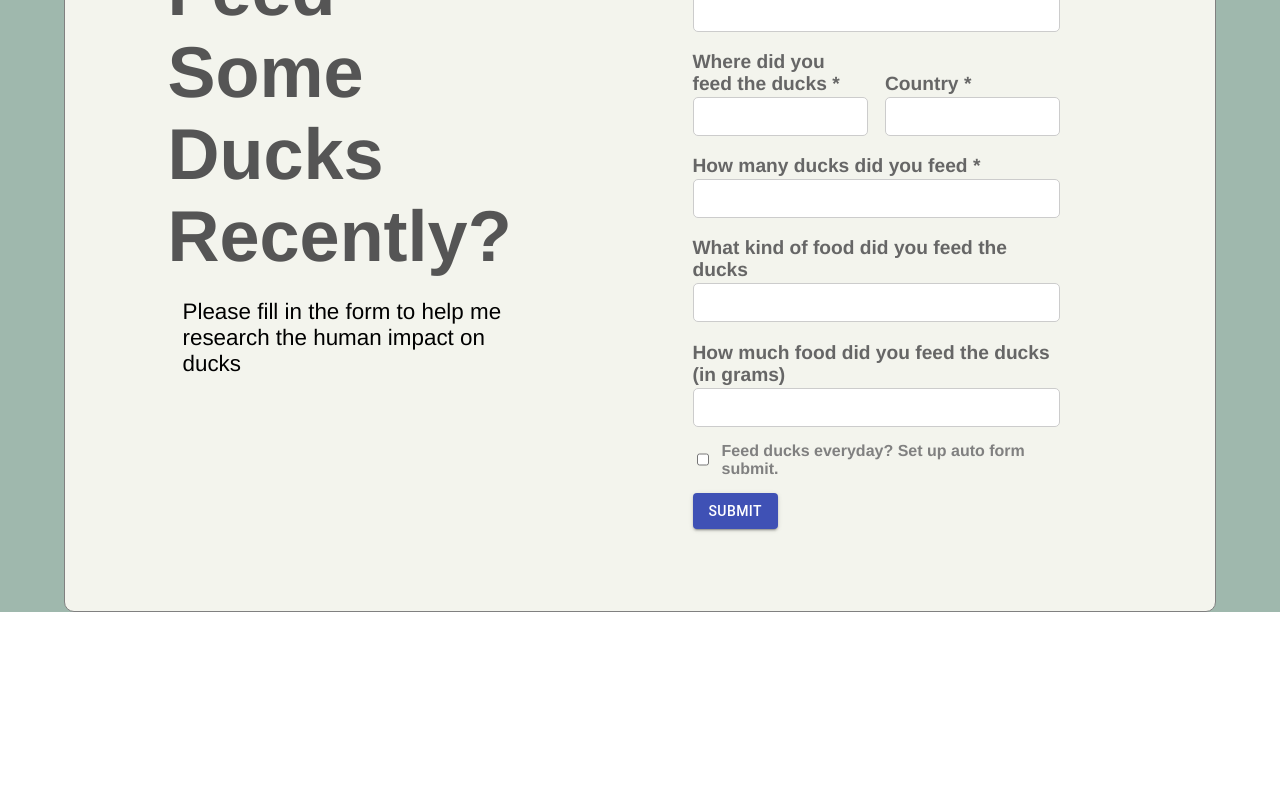
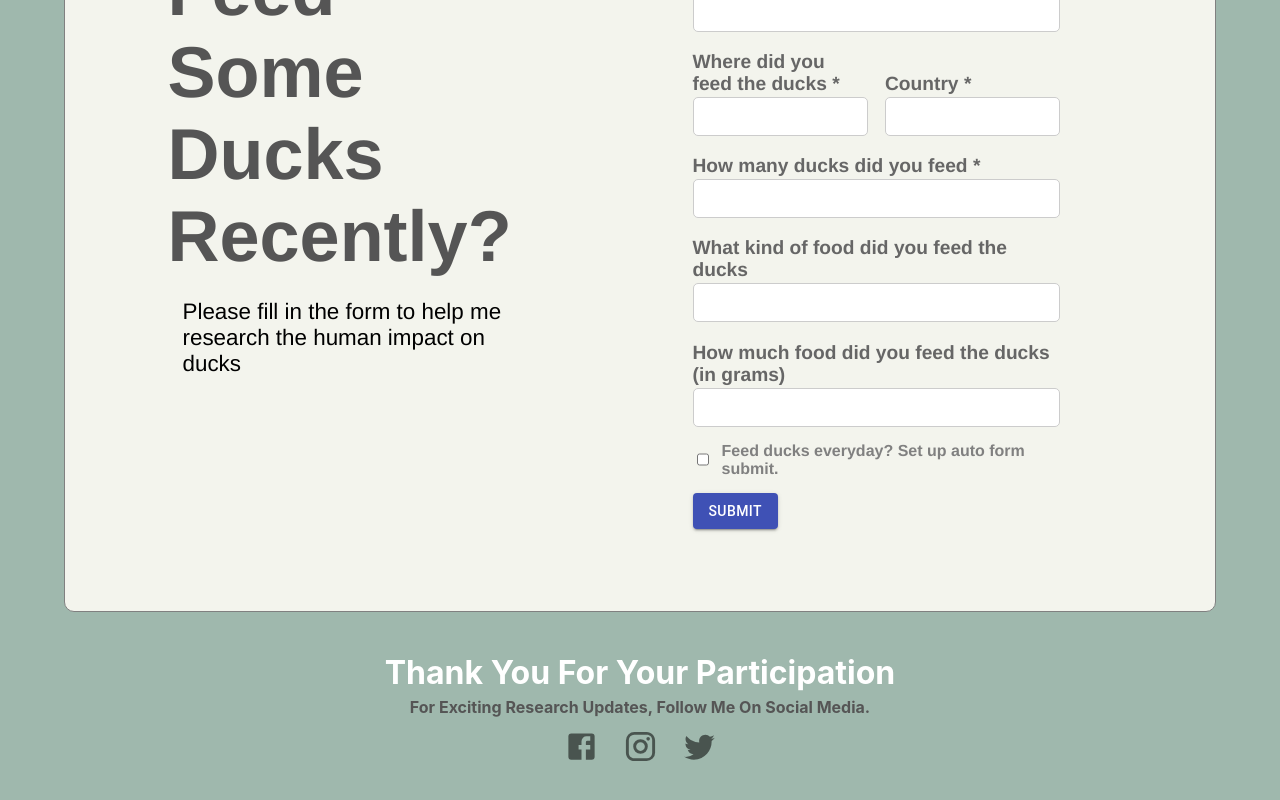
Before and after one commit to sagarbhp/DuckTreat-Front, a Next.js app: page / in a window 1280 px wide. Shown: the part 1080-1880 px from the top of the page. Before the commit the page ends 1692 px from the top, so only its background shows below. Built offline with nearby package versions, Linux system fonts and the light colour scheme.

Commit message:
[add] added footer component. main website is complete

```diff
--- /dev/null
+++ b/components/footer/index.js
@@ -0,0 +1,52 @@
+import React from "react";
+
+import FacebookIcon from "@material-ui/icons/Facebook";
+import InstagramIcon from "@material-ui/icons/Instagram";
+import TwitterIcon from "@material-ui/icons/Twitter";
+import { IconButton } from "@material-ui/core";
+
+function Footer() {
+  return (
+    <div className="footer-container">
+      <h1 className="footer-heading">Thank You For Your Participation</h1>
+      <p className="footer-text">
+        For Exciting Research Updates, Follow Me On Social Media.
+      </p>
+      <div>
+        <IconButton>
+          <FacebookIcon fontSize={"large"} />
+        </IconButton>
+        <IconButton>
+          <InstagramIcon fontSize={"large"} />
+        </IconButton>
+        <IconButton>
+          <TwitterIcon fontSize={"large"} />
+        </IconButton>
+      </div>
+      <style jsx>
+        {`
+          .footer-container {
+            padding: 20px;
+            padding-bottom: 50px;
+            background-color: #9fb8ad;
+            text-align: center;
+            position: relative;
+            bottom: 0;
+            width: 100%;
+          }
+          .footer-heading {
+            color: #fff;
+            margin-bottom: 5px;
+          }
+          .footer-text {
+            color: #555;
+            margin: 0;
+            font-weight: bold;
+          }
+        `}
+      </style>
+    </div>
+  );
+}
+
+export default Footer;
--- a/components/form/index.js
+++ b/components/form/index.js
@@ -1,6 +1,6 @@
 import React, { useState } from "react";
 import TextInput from "../StyledComponents/TextInput";
-import { Button } from "@material-ui/core";
+import { Button, CircularProgress } from "@material-ui/core";
 import Checkbox from "../StyledComponents/Checkbox";
 import usePost from "../../hooks/usePost";
 import Swal from "sweetalert2";
@@ -136,7 +136,7 @@ function Form() {
                   Submit
                 </Button>
               ) : (
-                <p>Loading ... </p>
+                <CircularProgress />
               )}
             </div>
           </form>
--- a/components/home/index.js
+++ b/components/home/index.js
@@ -1,17 +1,28 @@
 import React, { useState, useEffect } from "react";
 import Header from "../header";
+import Footer from "../footer";
+import Form from "../form";
 
 //Icon
 import ArrowDownwardIcon from "@material-ui/icons/ArrowDownward";
 import { Collapse, IconButton } from "@material-ui/core";
-import Form from "../form";
 
 function HomeComponent() {
   const [checked, setChecked] = useState(false);
 
+  //onrender starts animation
   useEffect(() => {
     setChecked(true);
   }, []);
+
+  // if user clicks the down arrow handleScroll fires and scrolls
+  // the user to the form
+  const handleScroll = () => {
+    let form = document.getElementById("form");
+    form.scrollIntoView({
+      behavior: "smooth",
+    });
+  };
   return (
     <div className="home-root">
       <Header link="/analytics" />
@@ -25,12 +36,13 @@ function HomeComponent() {
             Welcome to <br /> Duck
             <span className="home-color-text">Treats</span>{" "}
           </h1>
-          <IconButton>
+          <IconButton onClick={handleScroll}>
             <ArrowDownwardIcon fontSize="large" style={{ color: "white" }} />
           </IconButton>
         </Collapse>
       </div>
       <Form />
+      <Footer />
       <style jsx>
         {`
           .home-root {
```
Also changed, not shown: 1 other file (tests, documents, lock files or other folders).
